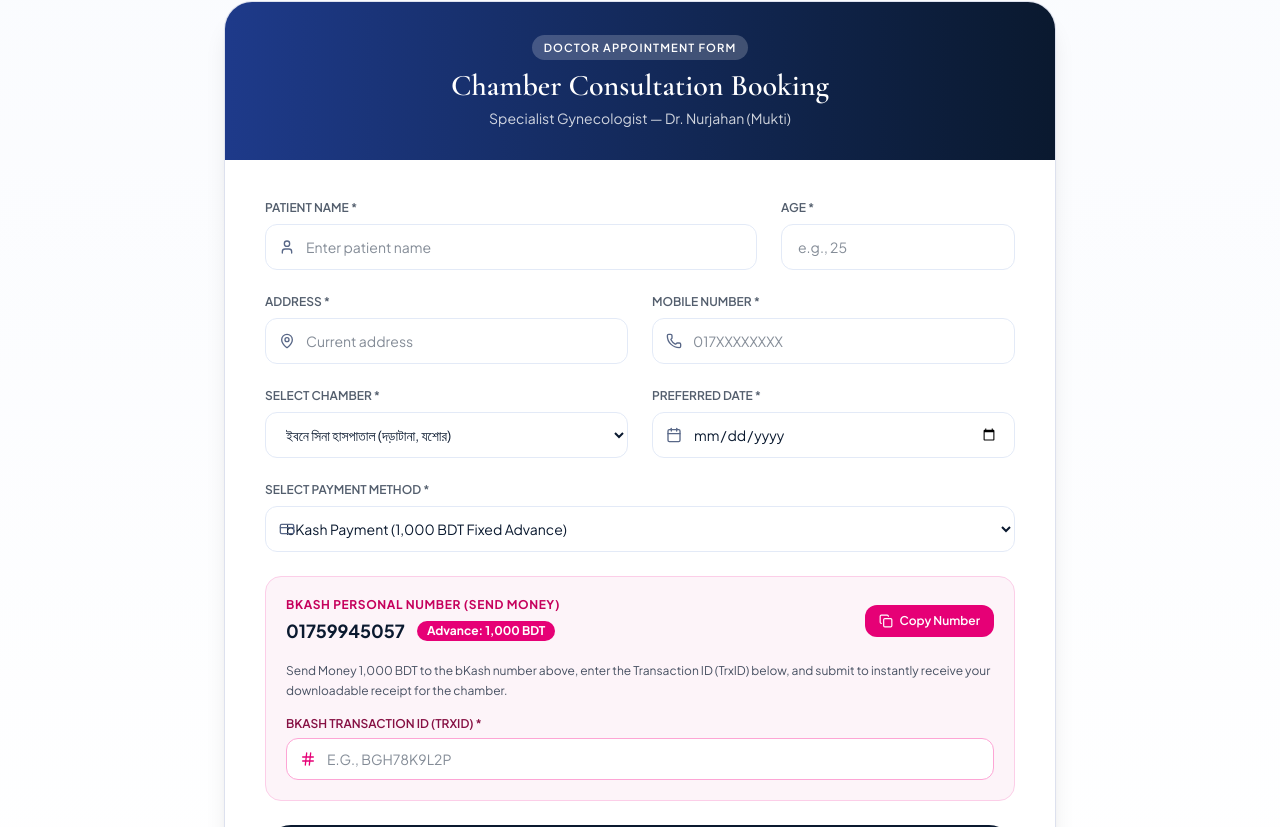
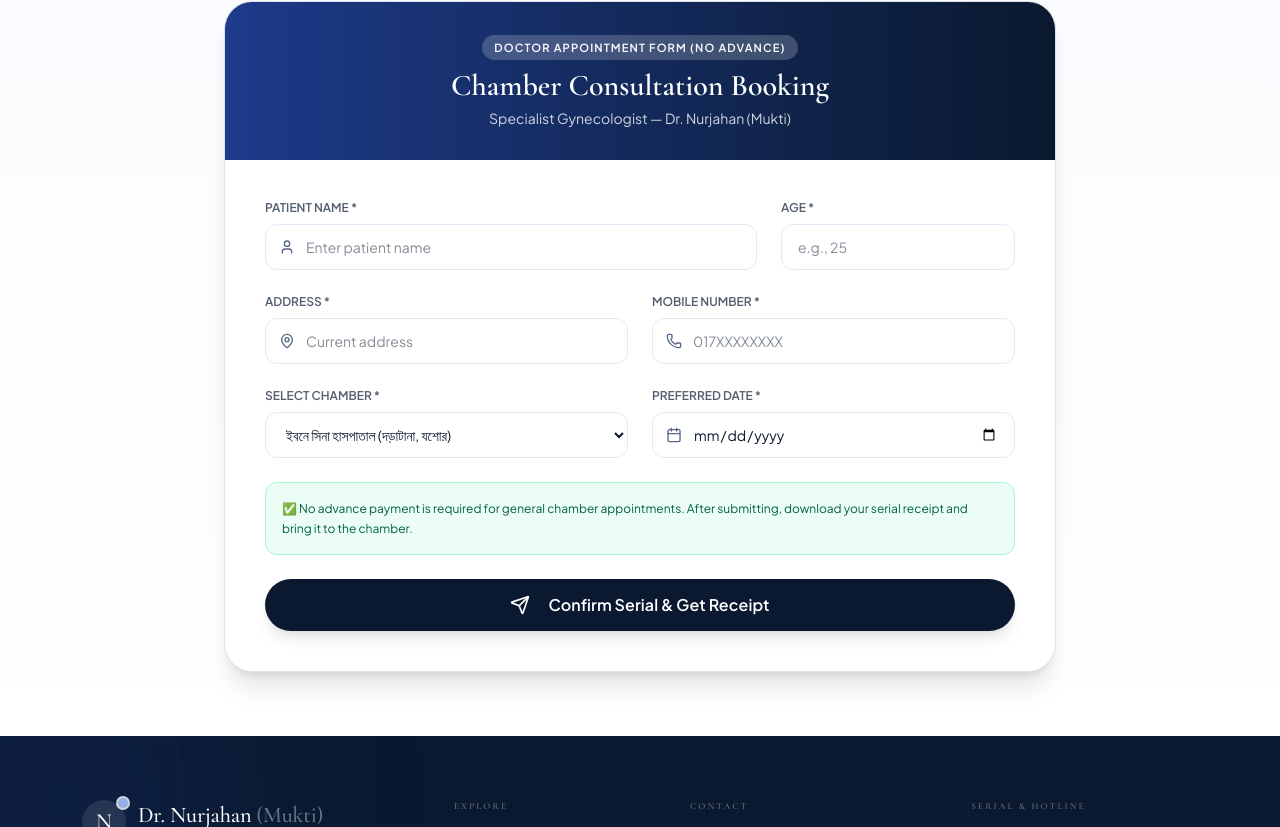
Before and after one commit to Farhana57/dr-nurjahan-portfolio, a React (Vite) app: page / in a window 1280 px wide. Shown: the part 5713-6540 px from the top of the page. Built offline with nearby package versions, Linux system fonts and the light colour scheme.

Commit message:
Update general serial without advance and set normal delivery project advance to 2000 BDT with receipt

```diff
--- a/src/components/Booking.tsx
+++ b/src/components/Booking.tsx
@@ -43,8 +43,8 @@ export function Booking() {
   // Receipt View State
   const [receipt, setReceipt] = useState<ReceiptData | null>(null);
 
-  // Fixed Advance Amount
-  const ADVANCE_AMOUNT = 1000;
+  // Fixed Advance Amount for Normal Delivery Project
+  const PROJECT_ADVANCE_AMOUNT = 2000;
 
   // Form State
   const [formData, setFormData] = useState({
@@ -56,7 +56,7 @@ export function Booking() {
     chamber: "ইবনে সিনা হাসপাতাল (দড়াটানা)",
     preferredDate: "",
     problem: "",
-    paymentMethod: "bkash", // ডিফল্ট বিকাশ রাখা হলো যাতে ১০০০ টাকা অ্যাডভান্স ও রিসিপ্ট সুবিধা পাওয়া যায়
+    paymentMethod: "bkash", // 'bkash' বা 'cash' (শুধুমাত্র প্রজেক্টের জন্য ব্যবহৃত হবে)
     trxId: "",
   });
 
@@ -84,6 +84,9 @@ export function Booking() {
     const receiptNo = `${activeTab === "project" ? "NDP" : "APT"}-${randomNum}`;
     const today = new Date().toLocaleDateString("en-GB");
 
+    const isProjectBkash =
+      activeTab === "project" && formData.paymentMethod === "bkash";
+
     const generatedReceipt: ReceiptData = {
       receiptNo,
       date: today,
@@ -95,9 +98,9 @@ export function Booking() {
       mobile: formData.mobile,
       chamber: formData.chamber,
       preferredDate: formData.preferredDate,
-      paymentMethod: formData.paymentMethod,
+      paymentMethod: activeTab === "general" ? "none" : formData.paymentMethod,
       trxId: formData.trxId.toUpperCase(),
-      advancePaid: formData.paymentMethod === "bkash" ? ADVANCE_AMOUNT : 0,
+      advancePaid: isProjectBkash ? PROJECT_ADVANCE_AMOUNT : 0,
     };
 
     // Set Receipt to display on screen
@@ -105,36 +108,41 @@ export function Booking() {
 
     // Prepare WhatsApp Message
     let message = "";
-    const paymentInfoBn =
-      formData.paymentMethod === "bkash"
-        ? `💳 *পেমেন্ট মাধ্যম:* বিকাশ (bKash Personal)%0A💰 *অ্যাডভান্স পরিশোধিত:* ১,০০০ টাকা (ফিক্সড)%0A🧾 *Transaction ID:* ${formData.trxId.toUpperCase()}%0A🔖 *Receipt No:* ${receiptNo}`
-        : `💳 *পেমেন্ট মাধ্যম:* চেম্বারে সরাসরি ক্যাশ (১,০০০ টাকা অ্যাডভান্স প্রযোজ্য)%0A🔖 *Booking ID:* ${receiptNo}`;
-
-    const paymentInfoEn =
-      formData.paymentMethod === "bkash"
-        ? `💳 *Payment Method:* bKash Personal%0A💰 *Advance Paid:* 1,000 BDT (Fixed)%0A🧾 *Transaction ID:* ${formData.trxId.toUpperCase()}%0A🔖 *Receipt No:* ${receiptNo}`
-        : `💳 *Payment Method:* Pay Cash at Chamber (1,000 BDT Advance applicable)%0A🔖 *Booking ID:* ${receiptNo}`;
 
     if (activeTab === "general") {
+      // সাধারণ চেম্বার সিরিয়াল (কোনো অ্যাডভান্স নেই)
       message =
         lang === "bn"
           ? `*সাধারণ চেম্বার সিরিয়াল অনুরোধ*%0A%0A` +
+            `🔖 *Serial / Receipt No:* ${receiptNo}%0A` +
             `👤 *রোগীর নাম:* ${formData.patientName}%0A` +
             `🎂 *বয়স:* ${formData.age}%0A` +
             `📱 *মোবাইল নম্বর:* ${formData.mobile}%0A` +
             `📍 *ঠিকানা:* ${formData.address || "দেওয়া হয়নি"}%0A` +
             `🏥 *চেম্বার:* ${formData.chamber}%0A` +
             `📅 *পছন্দের তারিখ:* ${formData.preferredDate}%0A` +
-            `${paymentInfoBn}`
+            `💳 *ফি:* চেম্বারে সরাসরি পরিশোধযোগ্য (অ্যাডভান্স প্রযোজ্য নয়)`
           : `*General Chamber Appointment Request*%0A%0A` +
+            `🔖 *Serial / Receipt No:* ${receiptNo}%0A` +
             `👤 *Patient Name:* ${formData.patientName}%0A` +
             `🎂 *Age:* ${formData.age}%0A` +
             `📱 *Mobile:* ${formData.mobile}%0A` +
             `📍 *Address:* ${formData.address || "N/A"}%0A` +
             `🏥 *Chamber:* ${formData.chamber}%0A` +
             `📅 *Preferred Date:* ${formData.preferredDate}%0A` +
-            `${paymentInfoEn}`;
+            `💳 *Fee:* Payable at Chamber (No Advance Required)`;
     } else {
+      // নরমাল ডেলিভারি প্রজেক্ট (২,০০০ টাকা ফিক্সড অ্যাডভান্স)
+      const paymentInfoBn =
+        formData.paymentMethod === "bkash"
+          ? `💳 *পেমেন্ট মাধ্যম:* বিকাশ (bKash Personal)%0A💰 *অ্যাডভান্স পরিশোধিত:* ২,০০০ টাকা (ফিক্সড)%0A🧾 *Transaction ID:* ${formData.trxId.toUpperCase()}%0A🔖 *Receipt No:* ${receiptNo}`
+          : `💳 *পেমেন্ট মাধ্যম:* চেম্বারে সরাসরি ক্যাশ (২,০০০ টাকা অ্যাডভান্স প্রযোজ্য)%0A🔖 *Booking ID:* ${receiptNo}`;
+
+      const paymentInfoEn =
+        formData.paymentMethod === "bkash"
+          ? `💳 *Payment Method:* bKash Personal%0A💰 *Advance Paid:* 2,000 BDT (Fixed)%0A🧾 *Transaction ID:* ${formData.trxId.toUpperCase()}%0A🔖 *Receipt No:* ${receiptNo}`
+          : `💳 *Payment Method:* Pay Cash at Chamber (2,000 BDT Advance applicable)%0A🔖 *Booking ID:* ${receiptNo}`;
+
       message =
         lang === "bn"
           ? `*Normal Delivery Project - রেজিস্ট্রেশন অনুরোধ*%0A%0A` +
@@ -216,8 +224,8 @@ export function Booking() {
                 <div className="text-center sm:text-left">
                   <span className="inline-block bg-white/20 text-white text-[0.7rem] font-bold uppercase tracking-widest px-3 py-1 rounded-full mb-2">
                     {receipt.type === "project"
-                      ? "Normal Delivery Project — Registration Card"
-                      : "Chamber Appointment — Advance Receipt"}
+                      ? "Normal Delivery Project — Advance Receipt"
+                      : "Chamber Appointment — Serial Receipt"}
                   </span>
                   <h2 className="text-2xl sm:text-3xl font-display font-bold">
                     {lang === "bn"
@@ -233,7 +241,7 @@ export function Booking() {
 
                 <div className="bg-white/15 backdrop-blur-sm px-4 py-3 rounded-2xl text-center sm:text-right border border-white/20">
                   <p className="text-[0.65rem] uppercase tracking-wider text-white/80">
-                    Receipt / ID No
+                    {receipt.type === "project" ? "Receipt / ID No" : "Serial / ID No"}
                   </p>
                   <p className="text-lg font-mono font-bold text-amber-300">
                     {receipt.receiptNo}
@@ -245,33 +253,39 @@ export function Booking() {
               </div>
 
               <div className="p-6 sm:p-8 space-y-6">
+                {/* Status Banner */}
                 <div className="flex items-center justify-between p-4 rounded-2xl bg-emerald-50 border border-emerald-200">
                   <div className="flex items-center gap-3">
                     <CheckCircle2 className="h-6 w-6 text-emerald-600 shrink-0" />
                     <div>
                       <p className="text-sm font-bold text-emerald-900">
-                        {receipt.paymentMethod === "bkash"
+                        {receipt.type === "general"
                           ? lang === "bn"
-                            ? "অ্যাডভান্স পেমেন্ট কনফার্মড (১,০০০ টাকা ফিক্সড)"
-                            : "Advance Payment Confirmed (1,000 BDT Fixed)"
+                            ? "চেম্বার সিরিয়াল কনফার্মেশন স্লিপ"
+                            : "Chamber Appointment Confirmation Slip"
+                          : receipt.paymentMethod === "bkash"
+                          ? lang === "bn"
+                            ? "অ্যাডভান্স পেমেন্ট কনফার্মড (২,০০০ টাকা ফিক্সড)"
+                            : "Advance Payment Confirmed (2,000 BDT Fixed)"
                           : lang === "bn"
-                          ? "বুকিং কনফার্মেশন স্লিপ"
-                          : "Booking Confirmation Slip"}
+                          ? "নরমাল ডেলিভারি প্রজেক্ট বুকিং স্লিপ"
+                          : "Normal Delivery Project Booking Slip"}
                       </p>
                       <p className="text-xs text-emerald-700">
                         {lang === "bn"
-                          ? "চেম্বারে আসার সময় এই রিসিপ্টটি সাথে নিয়ে আসবেন।"
-                          : "Please bring this receipt to the chamber."}
+                          ? "চেম্বারে আসার সময় এই রিসিপ্টটি প্রিন্ট করে বা মোবাইলে সাথে নিয়ে আসবেন।"
+                          : "Please bring a printed or digital copy of this receipt to the chamber."}
                       </p>
                     </div>
                   </div>
-                  {receipt.paymentMethod === "bkash" && (
-                    <span className="px-3 py-1 rounded-full bg-emerald-600 text-white text-xs font-bold uppercase">
-                      PAID ৳1,000
+                  {receipt.type === "project" && receipt.paymentMethod === "bkash" && (
+                    <span className="px-3 py-1 rounded-full bg-emerald-600 text-white text-xs font-bold uppercase shrink-0">
+                      PAID ৳2,000
                     </span>
                   )}
                 </div>
 
+                {/* Patient Details Grid */}
                 <div className="grid grid-cols-1 sm:grid-cols-2 gap-4 text-sm border-y border-line py-5">
                   <div>
                     <span className="text-xs text-muted block">
@@ -342,7 +356,29 @@ export function Booking() {
                   )}
                 </div>
 
+                {/* Payment / Fee Summary Box */}
                 <div className="bg-slate-50 p-5 rounded-2xl border border-line space-y-2.5 text-sm">
+                  {receipt.type === "general" ? (
+                    <>
+                      <div className="flex justify-between">
+                        <span className="text-muted">
+                          {lang === "bn" ? "অ্যাডভান্স পেমেন্ট:" : "Advance Payment:"}
+                        </span>
+                        <span className="font-bold text-emerald-700">
+                          {lang === "bn"
+                            ? "প্রযোজ্য নয় (০ টাকা)"
+                            : "Not Required (0 BDT)"}
+                        </span>
+                      </div>
+                      <p className="text-xs text-muted pt-1">
+                        *{" "}
+                        {lang === "bn"
+                          ? "নোট: সাধারণ চেম্বার সিরিয়ালের জন্য কোনো অগ্রিম পেমেন্টের প্রয়োজন নেই। ভিজিট ফি সরাসরি চেম্বারে পরিশোধ করবেন।"
+                          : "Note: No advance payment is required for a general chamber appointment. Consultation fee is payable directly at the chamber."}
+                      </p>
+                    </>
+                  ) : (
+                    <>
                       <div className="flex justify-between">
                         <span className="text-muted">
                           {lang === "bn" ? "পেমেন্ট মাধ্যম:" : "Payment Method:"}
@@ -375,7 +411,7 @@ export function Booking() {
                                 : "Fixed Advance Paid:"}
                             </span>
                             <span className="font-bold text-emerald-700">
-                          ১,০০০ টাকা (1,000 BDT)
+                              ২,০০০ টাকা (2,000 BDT)
                             </span>
                           </div>
                         </>
@@ -384,11 +420,14 @@ export function Booking() {
                       <p className="text-xs text-muted pt-2">
                         *{" "}
                         {lang === "bn"
-                      ? "নোট: পরিশোধিত ১,০০০ টাকা অগ্রিম ফি মূল বিল বা ডেলিভারি খরচ থেকে কর্তনযোগ্য। অবশিষ্ট টাকা চেম্বারে পরিশোধ করতে হবে।"
-                      : "Note: The 1,000 BDT fixed advance payment is deductible from the total service/delivery fee. Remaining balance is payable at the chamber."}
+                          ? "নোট: পরিশোধিত ২,০০০ টাকা অগ্রিম ফি মূল ডেলিভারি খরচ থেকে কর্তনযোগ্য। অবশিষ্ট টাকা চেম্বারে/হাসপাতালে পরিশোধ করতে হবে।"
+                          : "Note: The 2,000 BDT fixed advance payment is deductible from the total delivery cost. Remaining balance is payable at the chamber/hospital."}
                       </p>
+                    </>
+                  )}
                 </div>
 
+                {/* Footer Signature & Contact */}
                 <div className="flex flex-col sm:flex-row items-center justify-between gap-4 pt-4 text-xs text-muted">
                   <div>
                     <p className="font-semibold text-ink">
@@ -460,8 +499,8 @@ export function Booking() {
                       ? "স্পেশাল প্রজেক্ট কার্ড"
                       : "Special Project Card"
                     : lang === "bn"
-                    ? "ডাক্তার সিরিয়াল ফর্ম"
-                    : "Doctor Appointment Form"}
+                    ? "ডাক্তার সিরিয়াল ফর্ম (অ্যাডভান্স ছাড়াই)"
+                    : "Doctor Appointment Form (No Advance)"}
                 </span>
                 <h2 className="text-2xl sm:text-3xl font-display font-bold">
                   {activeTab === "project"
@@ -587,8 +626,9 @@ export function Booking() {
                   </div>
                 </div>
 
-                {/* If General Appointment Mode -> Preferred Chamber & Date */}
+                {/* If General Appointment Mode -> Preferred Chamber & Date (NO ADVANCE) */}
                 {activeTab === "general" && (
+                  <>
                     <div className="grid grid-cols-1 sm:grid-cols-2 gap-6">
                       <div className="space-y-2">
                         <label className="block text-xs font-semibold uppercase text-ink/70">
@@ -636,14 +676,24 @@ export function Booking() {
                         </div>
                       </div>
                     </div>
+
+                    <div className="p-4 bg-emerald-50 border border-emerald-200 rounded-xl text-xs text-emerald-800 leading-relaxed">
+                      ✅{" "}
+                      {lang === "bn"
+                        ? "সাধারণ চেম্বার সিরিয়ালের জন্য কোনো অ্যাডভান্স পেমেন্ট লাগবে না। সাবমিট করার পর আপনার সিরিয়াল রিসিপ্টটি ডাউনলোড করে চেম্বারে নিয়ে আসবেন।"
+                        : "No advance payment is required for general chamber appointments. After submitting, download your serial receipt and bring it to the chamber."}
+                    </div>
+                  </>
                 )}
 
-                {/* Payment Method Option */}
+                {/* If Project Mode -> 2,000 BDT Fixed Advance Payment Options */}
+                {activeTab === "project" && (
+                  <>
                     <div className="space-y-2">
                       <label className="block text-xs font-semibold uppercase text-ink/70">
                         {lang === "bn"
-                      ? "পেমেন্ট মাধ্যম নির্বাচন করুন *"
-                      : "Select Payment Method *"}
+                          ? "পেমেন্ট মাধ্যম নির্বাচন করুন (২,০০০ টাকা ফিক্সড অ্যাডভান্স) *"
+                          : "Select Payment Method (2,000 BDT Fixed Advance) *"}
                       </label>
                       <div className="relative">
                         <CreditCard className="absolute left-3.5 top-1/2 -translate-y-1/2 h-4 w-4 text-muted" />
@@ -651,17 +701,17 @@ export function Booking() {
                           name="paymentMethod"
                           value={formData.paymentMethod}
                           onChange={handleChange}
-                      className="w-full px-4 py-3 border border-line rounded-xl text-sm focus:outline-none focus:border-royal bg-white"
+                          className="w-full pl-10 pr-4 py-3 border border-line rounded-xl text-sm focus:outline-none focus:border-royal bg-white"
                         >
                           <option value="bkash">
                             {lang === "bn"
-                          ? "বিকাশ পেমেন্ট (bKash Personal - ১,০০০ টাকা ফিক্সড অ্যাডভান্স)"
-                          : "bKash Payment (1,000 BDT Fixed Advance)"}
+                              ? "বিকাশ পেমেন্ট (bKash Personal - ২,০০০ টাকা ফিক্সড অ্যাডভান্স)"
+                              : "bKash Payment (2,000 BDT Fixed Advance)"}
                           </option>
                           <option value="cash">
                             {lang === "bn"
-                          ? "চেম্বারে সরাসরি ক্যাশ প্রদান (১,০০০ টাকা অগ্রিম প্রযোজ্য)"
-                          : "Pay Cash at Chamber (1,000 BDT Advance applicable)"}
+                              ? "চেম্বারে সরাসরি ক্যাশ প্রদান (২,০০০ টাকা অগ্রিম প্রযোজ্য)"
+                              : "Pay Cash at Chamber (2,000 BDT Advance applicable)"}
                           </option>
                         </select>
                       </div>
@@ -683,8 +733,8 @@ export function Booking() {
                               </p>
                               <span className="inline-flex items-center px-2.5 py-0.5 rounded-full text-xs font-bold bg-pink-600 text-white">
                                 {lang === "bn"
-                              ? "অ্যাডভান্স: ১,০০০ টাকা"
-                              : "Advance: 1,000 BDT"}
+                                  ? "অ্যাডভান্স: ২,০০০ টাকা"
+                                  : "Advance: 2,000 BDT"}
                               </span>
                             </div>
                           </div>
@@ -710,8 +760,8 @@ export function Booking() {
 
                         <p className="text-xs text-ink/75 leading-relaxed">
                           {lang === "bn"
-                        ? 'উপরের বিকাশ পার্সোনাল নম্বরে ফিক্সড ১,০০০ টাকা "Send Money" করার পর নিচের ঘরে আপনার বিকাশ Transaction ID (TrxID) লিখে ফর্মটি জমা দিন। জমা দেওয়ার সাথে সাথেই আপনি চেম্বারে আসার জন্য ডাউনলোডযোগ্য রিসিপ্ট পেয়ে যাবেন।'
-                        : 'Send Money 1,000 BDT to the bKash number above, enter the Transaction ID (TrxID) below, and submit to instantly receive your downloadable receipt for the chamber.'}
+                            ? 'উপরের বিকাশ পার্সোনাল নম্বরে ফিক্সড ২,০০০ টাকা "Send Money" করার পর নিচের ঘরে আপনার বিকাশ Transaction ID (TrxID) লিখে ফর্মটি জমা দিন। জমা দেওয়ার সাথে সাথেই আপনি চেম্বারে আসার জন্য ডাউনলোডযোগ্য অ্যাডভান্স রিসিপ্ট পেয়ে যাবেন।'
+                            : 'Send Money 2,000 BDT to the bKash number above, enter the Transaction ID (TrxID) below, and submit to instantly receive your downloadable advance receipt for the chamber.'}
                         </p>
 
                         <div className="space-y-1.5">
@@ -725,9 +775,14 @@ export function Booking() {
                             <input
                               type="text"
                               name="trxId"
-                          required={formData.paymentMethod === "bkash"}
+                              required={
+                                activeTab === "project" &&
+                                formData.paymentMethod === "bkash"
+                              }
                               placeholder={
-                            lang === "bn" ? "যেমন: BGH78K9L2P" : "e.g., BGH78K9L2P"
+                                lang === "bn"
+                                  ? "যেমন: BGH78K9L2P"
+                                  : "e.g., BGH78K9L2P"
                               }
                               value={formData.trxId}
                               onChange={handleChange}
@@ -738,14 +793,13 @@ export function Booking() {
                       </div>
                     )}
 
-                {/* Project Specific Note */}
-                {activeTab === "project" && (
                     <div className="p-4 bg-royal/[0.05] border border-royal/15 rounded-xl text-xs text-muted leading-relaxed">
                       💡{" "}
                       {lang === "bn"
-                      ? "রেজিস্ট্রেশন ফি: ডেলিভারির খরচ থেকে কর্তন যোগ্য ১,০০০ টাকা অগ্রিম ফি প্রযোজ্য। বাকি টাকা চেম্বারে পরিশোধ করতে হবে।"
-                      : "Registration Fee: Fixed 1,000 BDT advance fee applicable, deductible from delivery cost. Remaining balance payable at chamber."}
+                        ? "রেজিস্ট্রেশন ফি: ডেলিভারির খরচ থেকে কর্তন যোগ্য ২,০০০ টাকা অগ্রিম ফি প্রযোজ্য। বাকি টাকা চেম্বারে পরিশোধ করতে হবে।"
+                        : "Registration Fee: Fixed 2,000 BDT advance fee applicable, deductible from delivery cost. Remaining balance payable at chamber."}
                     </div>
+                  </>
                 )}
 
                 {/* Submit Button */}
@@ -754,17 +808,17 @@ export function Booking() {
                   className="w-full btn btn-primary py-3.5 justify-center text-base shadow-lg hover:shadow-xl transition-all"
                 >
                   <Send className="h-5 w-5 mr-2" />
-                  {formData.paymentMethod === "bkash"
+                  {activeTab === "general"
                     ? lang === "bn"
-                      ? "১,০০০ টাকা বিকাশ তথ্যসহ কনফার্ম করুন ও রিসিপ্ট নিন"
-                      : "Confirm 1,000 BDT bKash Payment & Get Receipt"
-                    : activeTab === "general"
+                      ? "সিরিয়াল কনফার্ম করুন ও রিসিপ্ট নিন"
+                      : "Confirm Serial & Get Receipt"
+                    : formData.paymentMethod === "bkash"
                     ? lang === "bn"
-                      ? "সিরিয়াল পাঠান (WhatsApp)"
-                      : "Book Appointment via WhatsApp"
+                      ? "২,০০০ টাকা বিকাশ তথ্যসহ কনফার্ম করুন ও রিসিপ্ট নিন"
+                      : "Confirm 2,000 BDT bKash Payment & Get Receipt"
                     : lang === "bn"
-                    ? "রেজিস্ট্রেশন জমা দিন (WhatsApp)"
-                    : "Submit Registration via WhatsApp"}
+                    ? "রেজিস্ট্রেশন জমা দিন ও স্লিপ নিন"
+                    : "Submit Registration & Get Slip"}
                 </button>
               </form>
             </div>
```
Lines whose indentation alone changed are shown as unchanged.
